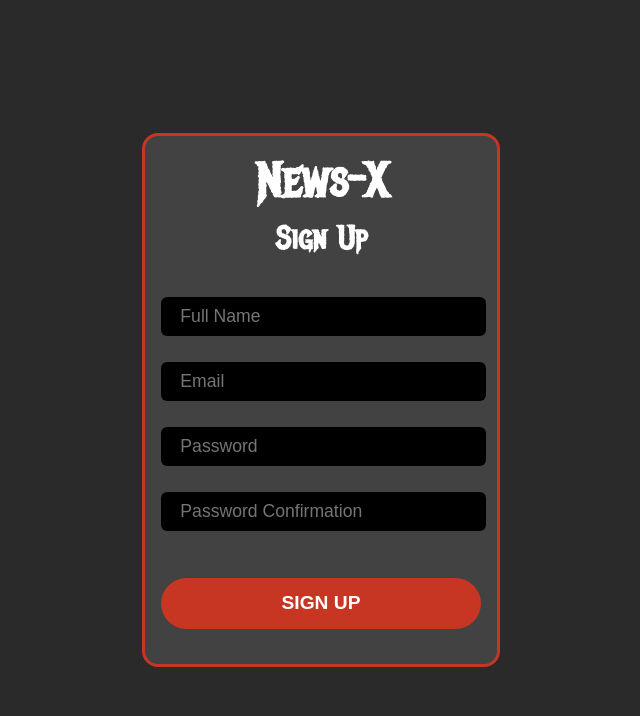
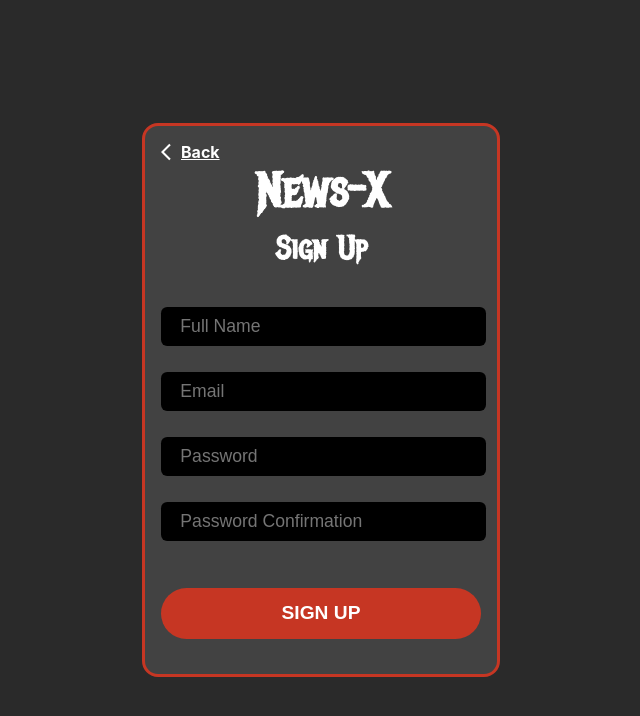
Before and after one commit to AhmedAdelFahim/News--X, a React (Create React App) app in the folder client/: page /signup in a window 1280 px wide. Shown: the top 716 px of the page, without its empty margins (319-959 px from the left). Built offline with nearby package versions, Linux system fonts and the light colour scheme.

Commit message:
add back button in sign up form

```diff
--- a/client/package.json
+++ b/client/package.json
@@ -6,6 +6,8 @@
     "@fortawesome/fontawesome-svg-core": "^1.2.28",
     "@fortawesome/free-solid-svg-icons": "^5.13.0",
     "@fortawesome/react-fontawesome": "^0.1.10",
+    "@material-ui/core": "^4.10.1",
+    "@material-ui/icons": "^4.9.1",
     "@testing-library/jest-dom": "^4.2.4",
     "@testing-library/react": "^9.5.0",
     "@testing-library/user-event": "^7.2.1",
--- a/client/src/components/SignUpPage.js
+++ b/client/src/components/SignUpPage.js
@@ -5,6 +5,8 @@ import {signup} from '../services/auth'
 import {addNewErrorToSignUp} from "../actions/auth";
 import {setTitle} from "../actions/appHead";
 import LoadingSpinner from "./other/LoadingSpinner";
+import ArrowBackIosIcon from '@material-ui/icons/ArrowBackIos';
+import {Link} from "react-router-dom";
 
 const SignUpPage = (props) => {
 
@@ -49,7 +51,12 @@ const SignUpPage = (props) => {
         props.signup(date)
     }
     return (<div className="container-center page-container">
+
         <div className="form-container">
+            <Link to="/signin"> <div className="signup-header">
+                <ArrowBackIosIcon style={{ fontSize: "20px" }} />
+                <b>Back</b>
+            </div></Link>
             <h1 className="title">News-X</h1>
             <h1 className="from-title">Sign Up</h1>
             <div className="inputs-container">
--- a/client/src/styles/registration.scss
+++ b/client/src/styles/registration.scss
@@ -4,6 +4,11 @@
   background-color: $color_accent;
   width: 100%;
   height: 100%;
+}
+
+.signup-header{
+  display: flex;
+  align-items: center;
 }
 
 .form-container {
@@ -15,6 +20,9 @@
   color: white;
   background-color: $color_accent_light;
   width: 25%;
+  a{
+    color: white;
+  }
 }
 
 .title {
```
Also changed, not shown: 1 other file (tests, documents, lock files or other folders).
